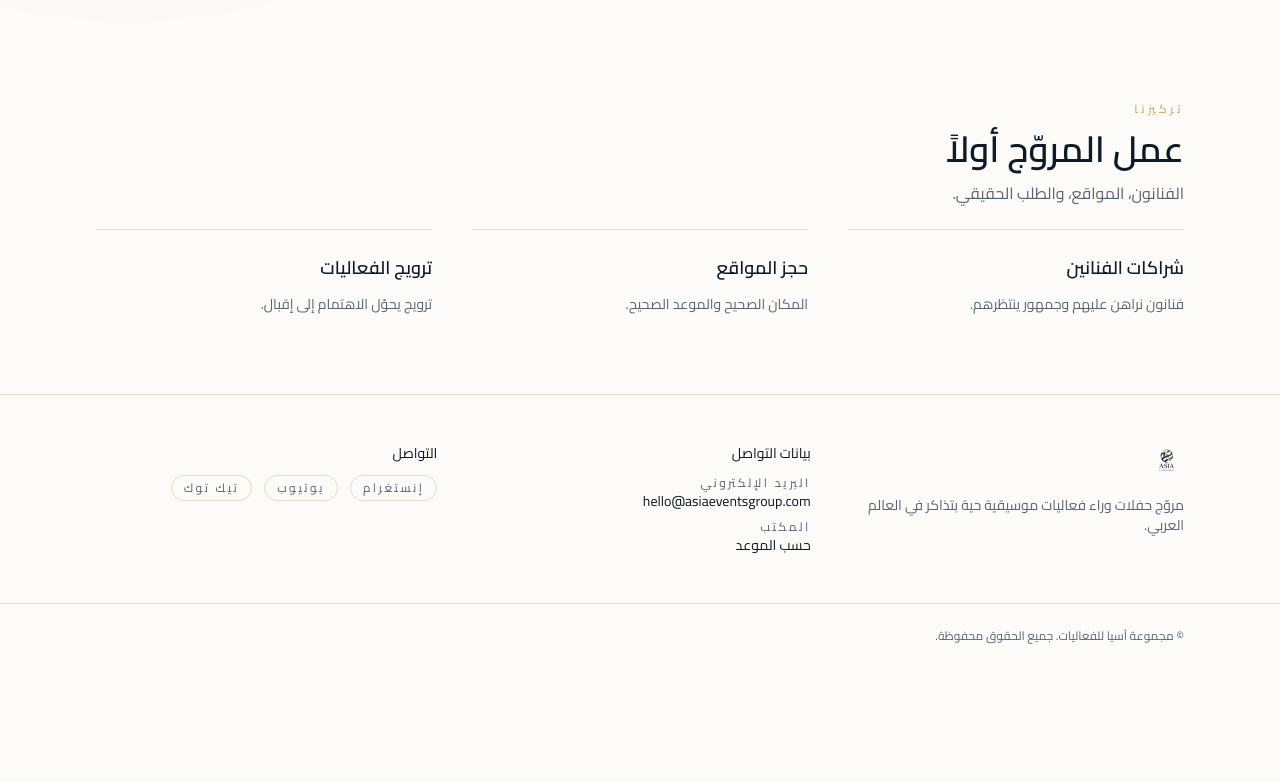
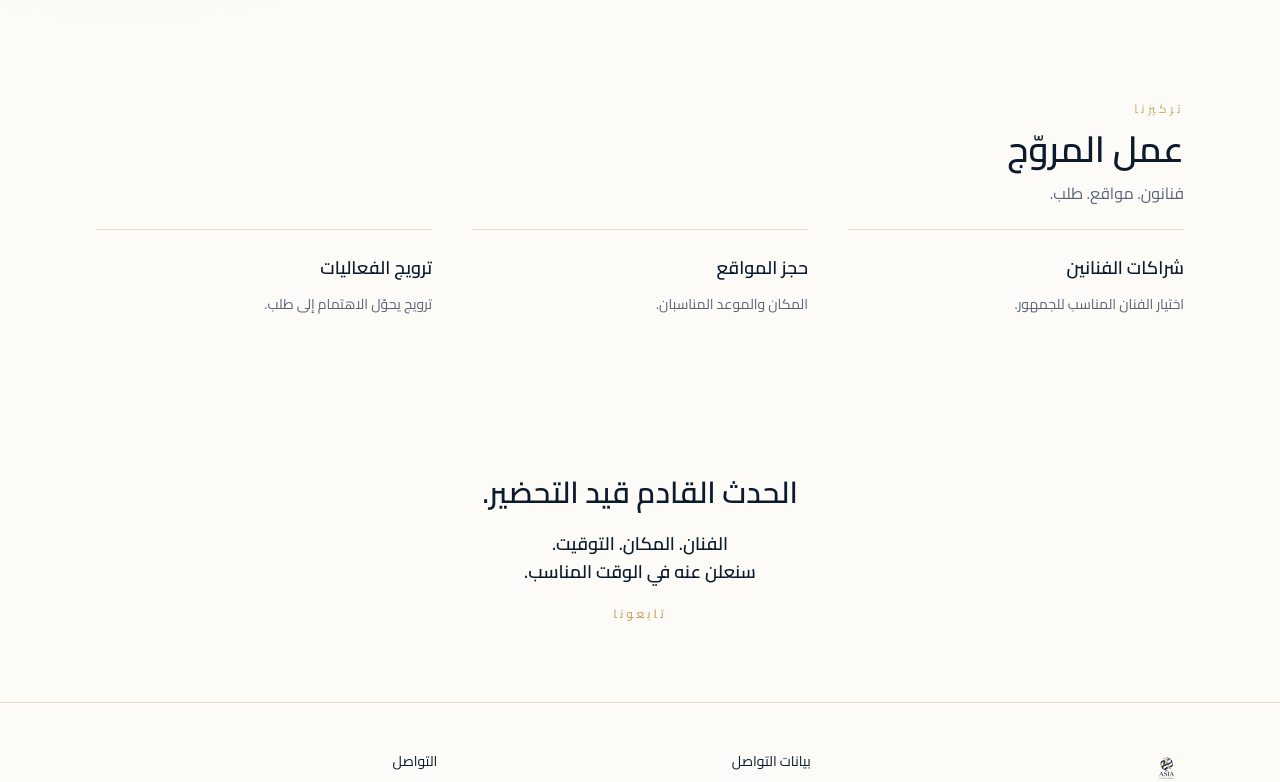
Before and after one commit to Abali-app/Asia-events, a Next.js app: page /ar in a window 1280 px wide. Shown: the part 740-1522 px from the top of the page. Before the commit the page ends 1408 px from the top, so only its background shows below. Built offline with nearby package versions, Linux system fonts and the light colour scheme; no server answers.

Commit message:
Add stay tuned teaser + Gulf Arabic tone

```diff
--- a/src/app/[locale]/page.tsx
+++ b/src/app/[locale]/page.tsx
@@ -88,6 +88,21 @@ export default async function HomePage({ params }: PageProps) {
         </div>
       </Section>
 
+      <section className="py-16 sm:py-20">
+        <div className="mx-auto flex w-full max-w-4xl flex-col items-center gap-5 px-4 text-center sm:px-6 lg:px-8">
+          <p className="text-2xl font-semibold text-[color:var(--text)] sm:text-3xl">
+            {dict.home.stayTuned.title}
+          </p>
+          <div className="text-base font-semibold text-[color:var(--text)] sm:text-lg">
+            <p>{dict.home.stayTuned.lines[0]}</p>
+            <p>{dict.home.stayTuned.lines[1]}</p>
+          </div>
+          <p className="text-xs font-semibold uppercase tracking-[0.25em] text-[color:var(--accent)]">
+            {dict.home.stayTuned.cta}
+          </p>
+        </div>
+      </section>
+
     </div>
   );
 }
--- a/src/lib/dictionaries/ar.ts
+++ b/src/lib/dictionaries/ar.ts
@@ -21,82 +21,87 @@ export const ar = {
       brandLine: "ASIA EVENTS GROUP",
       headline: "نحن لا ننظم حفلات.",
       subheadline: "نحن نصنع الطلب.",
-      supporting: "تنظيم وتسويق الحفلات الموسيقية وبيع التذاكر في العالم العربي.",
+      supporting: "مروّجو حفلات موسيقية بتذاكر في العالم العربي.",
       primaryCta: "تواصل معنا",
     },
     servicesPreview: {
       eyebrow: "تركيزنا",
-      title: "عمل المروّج أولاً",
-      subtitle: "الفنانون، المواقع، والطلب الحقيقي.",
+      title: "عمل المروّج",
+      subtitle: "فنانون. مواقع. طلب.",
       items: [
         {
           title: "شراكات الفنانين",
-          description: "فنانون نراهن عليهم وجمهور ينتظرهم.",
+          description: "اختيار الفنان المناسب للجمهور.",
         },
         {
           title: "حجز المواقع",
-          description: "المكان الصحيح والموعد الصحيح.",
+          description: "المكان والموعد المناسبان.",
         },
         {
           title: "ترويج الفعاليات",
-          description: "ترويج يحوّل الاهتمام إلى إقبال.",
+          description: "ترويج يحوّل الاهتمام إلى طلب.",
         },
       ],
+    },
+    stayTuned: {
+      title: "الحدث القادم قيد التحضير.",
+      lines: ["الفنان. المكان. التوقيت.", "سنعلن عنه في الوقت المناسب."],
+      cta: "تابعونا",
     },
   },
   about: {
     title: "عن مجموعة آسيا للفعاليات",
     story:
-      "نحن مروّجو حفلات في العالم العربي. نبتكر ونمتلك ونروّج فعاليات موسيقية حية بتذاكر.",
+      "نحن مروّجو حفلات في العالم العربي. نمتلك ونروّج لفعاليات موسيقية بتذاكر.",
     missionTitle: "المهمة",
     mission:
-      "ابتكار لحظات موسيقية يتحدث عنها الجمهور.",
+      "صناعة طلب واضح على الحفلات.",
     valuesTitle: "القيم",
     values: [
-      { title: "الفنان أولاً", description: "الرؤية الإبداعية أولاً." },
-      { title: "ثقة الجمهور", description: "تذاكر واضحة ودخول سلس." },
-      { title: "شراكات واضحة", description: "توافق مع المواقع والرعاة." },
+      { title: "الفنان أولاً", description: "اختيار واضح والتزام كامل." },
+      { title: "ثقة الجمهور", description: "تذاكر واضحة ودخول منظم." },
+      { title: "شراكات واضحة", description: "توافق سريع مع المواقع والرعاة." },
     ],
     approachTitle: "النهج",
     approach: [
-      { title: "اختيار", description: "اختيار يناسب السوق." },
-      { title: "ترويج", description: "زخم قبل فتح الأبواب." },
-      { title: "تنفيذ", description: "تشغيل موثوق ليلة العرض." },
+      { title: "اختيار", description: "فنانون يرفعون الطلب." },
+      { title: "ترويج", description: "زخم محسوب قبل الإعلان." },
+      { title: "تنفيذ", description: "تشغيل صارم ليلة العرض." },
     ],
   },
   servicesPage: {
     title: "ماذا نفعل",
-    subtitle: "جوهر عمل المروّج.",
+    subtitle: "جوهر عمل مروّجي الحفلات.",
     categories: [
       {
         title: "شراكات الفنانين",
-        description: "مسارات الجولات والتعاونات.",
+        description: "اتفاقات فنانين ومسارات جولات.",
       },
       {
         title: "حجز المواقع",
-        description: "اختيار المواقع والتفاوض والتواريخ.",
+        description: "اختيار مواقع وتثبيت تواريخ.",
       },
       {
         title: "ترويج الفعاليات",
-        description: "الهوية والتسويق والتخطيط الإعلامي.",
+        description: "هوية، تسويق، وخطة إعلامية.",
       },
       {
         title: "مبيعات التذاكر",
-        description: "استراتيجية التسعير وقنوات البيع.",
+        description: "تسعير وقنوات بيع.",
       },
       {
         title: "شراكات الرعاية",
-        description: "شراكات تعزز تجربة الجمهور.",
+        description: "رعايات ترفع قيمة الحفل.",
       },
       {
         title: "تشغيل الحفلات",
-        description: "إدارة الفعالية وتدفق الضيوف.",
+        description: "إدارة العرض وتدفق الجمهور.",
       },
     ],
   },
   contact: {
     title: "تواصل معنا",
-    subtitle: "لشراكات الفنانين والمواقع والرعاة.",
+    subtitle: "للفنانين، المواقع، والرعاة.",
     detailsTitle: "بيانات التواصل",
     details: [
       { label: "البريد الإلكتروني", value: "hello@asiaeventsgroup.com" },
@@ -107,7 +112,7 @@ export const ar = {
     name: "الاسم الكامل",
     email: "البريد الإلكتروني",
     phone: "الهاتف (اختياري)",
-    message: "أخبرنا كيف ترغب بالشراكة",
+    message: "اكتب طلبك باختصار",
     submit: "إرسال الطلب",
     sending: "جارٍ الإرسال...",
     success: "شكرًا لك. سنعود إليك قريبًا.",
@@ -115,7 +120,7 @@ export const ar = {
   },
   footer: {
     summary:
-      "مروّج حفلات وراء فعاليات موسيقية حية بتذاكر في العالم العربي.",
+      "مروّجو حفلات موسيقية بتذاكر في العالم العربي.",
     socialTitle: "التواصل",
     socials: [
       { label: "إنستغرام", href: "#" },
--- a/src/lib/dictionaries/en.ts
+++ b/src/lib/dictionaries/en.ts
@@ -43,6 +43,11 @@ export const en = {
           description: "Promotion that turns interest into sold-out rooms.",
         },
       ],
+    },
+    stayTuned: {
+      title: "The next show is already in motion.",
+      lines: ["Artist. Venue. Timing.", "We’ll announce it when it’s ready."],
+      cta: "Stay Tuned",
     },
   },
   about: {
```
